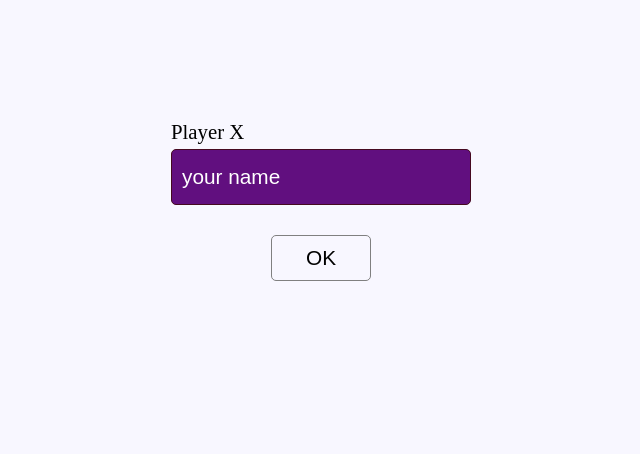
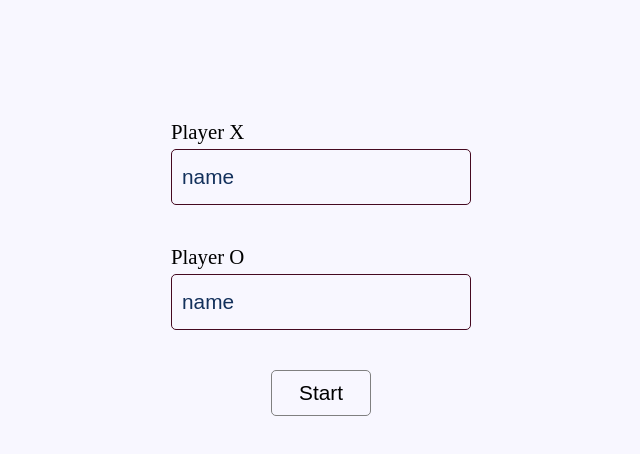
Before and after one commit to ehsan-saf/tic-tac-toe, a plain HTML site: page index.html in a window 1280 px wide. Shown: the whole page, without its empty margins (319-959 px from the left). Drawn offline with Linux system fonts and the light colour scheme.

Commit message:
Add another input

```diff
--- a/index.html
+++ b/index.html
@@ -30,9 +30,13 @@
                 <div class="inputs-row">
                     <div class="info-row">
                         <label for="name">Player X</label>
-                        <input type="text" id="name" placeholder="your name">
+                        <input type="text" id="x-name" placeholder="name">
                     </div>
-                    <button class="submit-info">OK</button>
+                    <div class="info-row">
+                        <label for="name">Player O</label>
+                        <input type="text" id="o-name" placeholder="name">
+                    </div>
+                    <button class="submit-info">Start</button>
                 </div>
             </div>
         </div>
--- a/style.css
+++ b/style.css
@@ -68,7 +68,7 @@ main {
 .inputs-row {
     display: flex;
     flex-direction: column;
-    gap: 30px;
+    gap: 40px;
 }
 
 /* label and input */
@@ -83,8 +83,8 @@ input {
     border: 1px solid #450920;
     padding: 15px 20px 15px 10px;
     font-size: 1.3rem;
-    background-color: #610F7F;
-    color: white;
+    background-color: transparent;
+    color: #13315C;
 }
 
 input:focus {
@@ -92,7 +92,7 @@ input:focus {
 }
 
 input::placeholder {
-    color: white;
+    color: #13315C;
 }
 
 .info-row>label {
@@ -112,6 +112,6 @@ input::placeholder {
 
 .submit-info:hover {
     cursor: pointer;
-    background-color: #9381FF;
+    background-color: #13315C;
     color: white;
 }
```
